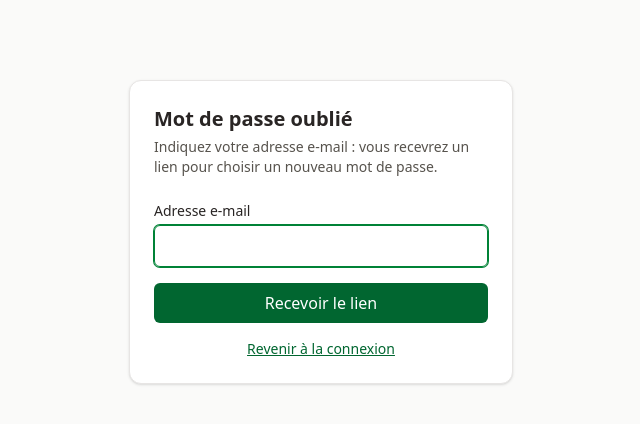
After one commit to EthanStasse/SAE_5_RINALDIS_STASSE, a Laravel app: page /forgot-password in a window 1280 px wide. The commit adds this page. Shown: the top 424 px of the page, without its empty margins (319-959 px from the left). Run offline with Laravel 12, Linux system fonts and the light colour scheme; style sheets or scripts are compiled from the project's sources; parts of the project's set-up code (start-up, migrations or seed data) failed here and were passed over; some libraries are stand-ins or nearby versions.

Commit message:
feat(auth): demande du lien de réinitialisation avec un message unique (EF-D-04, EF-D-07)

```diff
--- a/Code/app/Providers/FortifyServiceProvider.php
+++ b/Code/app/Providers/FortifyServiceProvider.php
@@ -6,6 +6,7 @@ use App\Actions\Fortify\CreateNewUser;
 use App\Actions\Fortify\ResetUserPassword;
 use App\Actions\Fortify\UpdateUserPassword;
 use App\Actions\Fortify\UpdateUserProfileInformation;
+use App\Http\Responses\LienReinitialisationDemande;
 use App\Models\User;
 use App\Support\BlocageComptes;
 use Illuminate\Cache\RateLimiting\Limit;
@@ -16,6 +17,8 @@ use Illuminate\Support\ServiceProvider;
 use Illuminate\Support\Str;
 use Illuminate\Validation\ValidationException;
 use Laravel\Fortify\Actions\RedirectIfTwoFactorAuthenticatable;
+use Laravel\Fortify\Contracts\FailedPasswordResetLinkRequestResponse;
+use Laravel\Fortify\Contracts\SuccessfulPasswordResetLinkRequestResponse;
 use Laravel\Fortify\Fortify;
 
 class FortifyServiceProvider extends ServiceProvider
@@ -25,7 +28,10 @@ class FortifyServiceProvider extends ServiceProvider
      */
     public function register(): void
     {
-        //
+        // EF-D-07 : la demande de lien répond toujours la même chose, que
+        // l'adresse ait un compte ou non (remplace les deux réponses de Fortify).
+        $this->app->bind(SuccessfulPasswordResetLinkRequestResponse::class, LienReinitialisationDemande::class);
+        $this->app->bind(FailedPasswordResetLinkRequestResponse::class, LienReinitialisationDemande::class);
     }
 
     /**
@@ -40,6 +46,8 @@ class FortifyServiceProvider extends ServiceProvider
         Fortify::redirectUserForTwoFactorAuthenticationUsing(RedirectIfTwoFactorAuthenticatable::class);
 
         Fortify::loginView(fn () => view('auth.connexion'));
+        // EF-D-04 : demande du lien de réinitialisation.
+        Fortify::requestPasswordResetLinkView(fn () => view('auth.mot-de-passe-oublie'));
 
         // Vérification du compte : un compte désactivé ne peut pas se connecter.
         // Même message d'erreur dans tous les cas : on ne révèle pas si l'adresse existe.
--- a/Code/config/fortify.php
+++ b/Code/config/fortify.php
@@ -1,4 +1,6 @@
 <?php
+
+use Laravel\Fortify\Features;
 
 return [
 
@@ -161,8 +163,9 @@ return [
 
     'features' => [
         // Pas d'inscription libre : les comptes sont créés par l'administrateur
-        // de la structure (CDC module D). Mot de passe oublié, double
-        // authentification et clés d'accès viendront avec leurs exigences EF-D.
+        // de la structure (CDC module D).
+        // EF-D-04 : mot de passe oublié, lien valable 60 minutes (config/auth.php).
+        Features::resetPasswords(),
     ],
 
 ];
--- a/Code/resources/views/auth/connexion.blade.php
+++ b/Code/resources/views/auth/connexion.blade.php
@@ -37,5 +37,10 @@
                 Se connecter
             </button>
         </form>
+
+        {{-- EF-D-04 : lien vers la demande de réinitialisation. --}}
+        <p class="mt-4 text-center text-sm">
+            <a href="{{ route('password.request') }}" class="text-green-800 underline hover:text-green-900">Mot de passe oublié ?</a>
+        </p>
     </div>
 </x-layouts.app>
--- /dev/null
+++ b/Code/resources/views/auth/mot-de-passe-oublie.blade.php
@@ -0,0 +1,35 @@
+{{-- EF-D-04 : demande du lien de réinitialisation.
+     EF-D-07 : le même message s'affiche que l'adresse ait un compte ou non. --}}
+<x-layouts.app titre="Mot de passe oublié">
+    <div class="mx-auto mt-12 max-w-sm rounded-xl border border-stone-200 bg-white p-6 shadow-sm">
+        <h1 class="text-xl font-semibold">Mot de passe oublié</h1>
+        <p class="mt-1 text-sm text-stone-600">
+            Indiquez votre adresse e-mail : vous recevrez un lien pour choisir un nouveau mot de passe.
+        </p>
+
+        @if (session('status'))
+            <p class="mt-4 rounded-md bg-green-50 px-3 py-2 text-sm text-green-800" role="status">{{ session('status') }}</p>
+        @endif
+
+        <form method="POST" action="{{ route('password.email') }}" class="mt-6 space-y-4">
+            @csrf
+
+            <div>
+                <label for="email" class="block text-sm font-medium">Adresse e-mail</label>
+                <input id="email" name="email" type="email" value="{{ old('email') }}" required autofocus autocomplete="username"
+                       class="mt-1 w-full rounded-md border border-stone-300 px-3 py-2 focus:border-green-700 focus:outline-none focus:ring-1 focus:ring-green-700">
+                @error('email')
+                    <p class="mt-1 text-sm text-red-700" role="alert">{{ $message }}</p>
+                @enderror
+            </div>
+
+            <button type="submit" class="w-full rounded-md bg-green-800 px-4 py-2 font-medium text-white hover:bg-green-900 focus:outline-none focus:ring-2 focus:ring-green-700 focus:ring-offset-2">
+                Recevoir le lien
+            </button>
+        </form>
+
+        <p class="mt-4 text-center text-sm">
+            <a href="{{ route('login') }}" class="text-green-800 underline hover:text-green-900">Revenir à la connexion</a>
+        </p>
+    </div>
+</x-layouts.app>
```
Also changed, not shown: Code/app/Http/Responses/LienReinitialisationDemande.php (added, +29 -0 lines), Code/lang/fr/passwords.php (added, +17 -0 lines).
